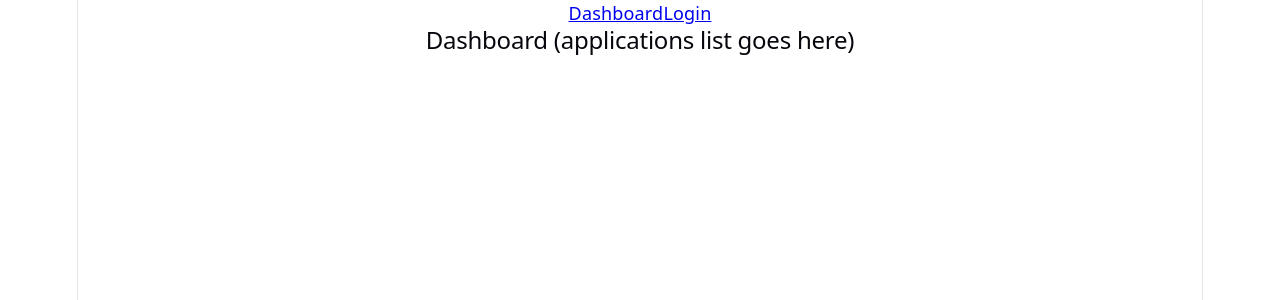
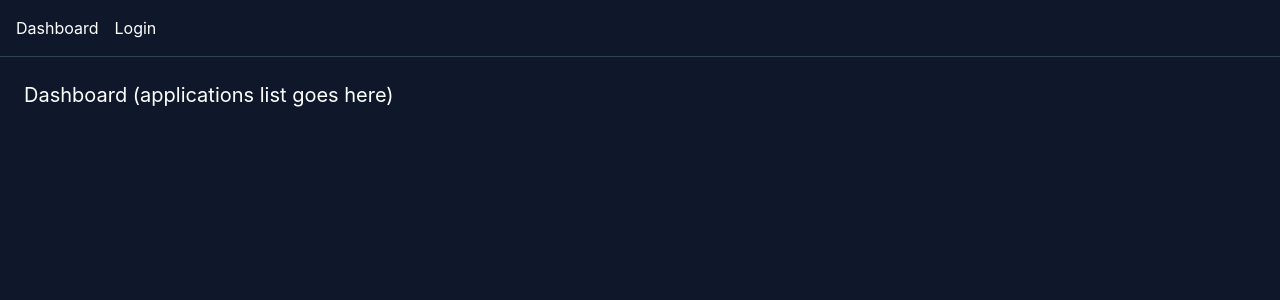
Before and after one commit to SthaSundar/jobtracker-frontend, a React (Vite) app: page / in a window 1280 px wide. Shown: the top 300 px of the page. Built offline with nearby package versions, Linux system fonts and the light colour scheme.

Commit message:
feat: add auth store, axios interceptor, and verify JWT flow end-to-end

```diff
--- a/package.json
+++ b/package.json
@@ -16,7 +16,8 @@
     "react": "^19.2.7",
     "react-dom": "^19.2.7",
     "react-router": "^8.3.0",
-    "tailwindcss": "^4.3.3"
+    "tailwindcss": "^4.3.3",
+    "zustand": "^5.0.14"
   },
   "devDependencies": {
     "@eslint/js": "^10.0.1",
--- a/src/api/axios.js
+++ b/src/api/axios.js
@@ -0,0 +1,16 @@
+import axios from 'axios';
+import useAuthStore from '../store/authStore';
+
+const api = axios.create({
+  baseURL: 'http://127.0.0.1:8000/api',
+});
+
+api.interceptors.request.use((config) => {
+  const token = useAuthStore.getState().accessToken;
+  if (token) {
+    config.headers.Authorization = `Bearer ${token}`;
+  }
+  return config;
+});
+
+export default api;
--- a/src/index.css
+++ b/src/index.css
@@ -1,111 +1 @@
-:root {
-  --text: #6b6375;
-  --text-h: #08060d;
-  --bg: #fff;
-  --border: #e5e4e7;
-  --code-bg: #f4f3ec;
-  --accent: #aa3bff;
-  --accent-bg: rgba(170, 59, 255, 0.1);
-  --accent-border: rgba(170, 59, 255, 0.5);
-  --social-bg: rgba(244, 243, 236, 0.5);
-  --shadow:
-    rgba(0, 0, 0, 0.1) 0 10px 15px -3px, rgba(0, 0, 0, 0.05) 0 4px 6px -2px;
-
-  --sans: system-ui, 'Segoe UI', Roboto, sans-serif;
-  --heading: system-ui, 'Segoe UI', Roboto, sans-serif;
-  --mono: ui-monospace, Consolas, monospace;
-
-  font: 18px/145% var(--sans);
-  letter-spacing: 0.18px;
-  color-scheme: light dark;
-  color: var(--text);
-  background: var(--bg);
-  font-synthesis: none;
-  text-rendering: optimizeLegibility;
-  -webkit-font-smoothing: antialiased;
-  -moz-osx-font-smoothing: grayscale;
-
-  @media (max-width: 1024px) {
-    font-size: 16px;
-  }
-}
-
-@media (prefers-color-scheme: dark) {
-  :root {
-    --text: #9ca3af;
-    --text-h: #f3f4f6;
-    --bg: #16171d;
-    --border: #2e303a;
-    --code-bg: #1f2028;
-    --accent: #c084fc;
-    --accent-bg: rgba(192, 132, 252, 0.15);
-    --accent-border: rgba(192, 132, 252, 0.5);
-    --social-bg: rgba(47, 48, 58, 0.5);
-    --shadow:
-      rgba(0, 0, 0, 0.4) 0 10px 15px -3px, rgba(0, 0, 0, 0.25) 0 4px 6px -2px;
-  }
-
-  #social .button-icon {
-    filter: invert(1) brightness(2);
-  }
-}
-
-body {
-  margin: 0;
-}
-
-#root {
-  width: 1126px;
-  max-width: 100%;
-  margin: 0 auto;
-  text-align: center;
-  border-inline: 1px solid var(--border);
-  min-height: 100svh;
-  display: flex;
-  flex-direction: column;
-  box-sizing: border-box;
-}
-
-h1,
-h2 {
-  font-family: var(--heading);
-  font-weight: 500;
-  color: var(--text-h);
-}
-
-h1 {
-  font-size: 56px;
-  letter-spacing: -1.68px;
-  margin: 32px 0;
-  @media (max-width: 1024px) {
-    font-size: 36px;
-    margin: 20px 0;
-  }
-}
-h2 {
-  font-size: 24px;
-  line-height: 118%;
-  letter-spacing: -0.24px;
-  margin: 0 0 8px;
-  @media (max-width: 1024px) {
-    font-size: 20px;
-  }
-}
-p {
-  margin: 0;
-}
-
-code,
-.counter {
-  font-family: var(--mono);
-  display: inline-flex;
-  border-radius: 4px;
-  color: var(--text-h);
-}
-
-code {
-  font-size: 15px;
-  line-height: 135%;
-  padding: 4px 8px;
-  background: var(--code-bg);
-}
+@import "tailwindcss";
--- /dev/null
+++ b/src/store/authStore.js
@@ -0,0 +1,15 @@
+import { create } from 'zustand';
+
+const useAuthStore = create((set) => ({
+  accessToken: null,
+  refreshToken: null,
+  isAuthenticated: false,
+
+  setTokens: (access, refresh) =>
+    set({ accessToken: access, refreshToken: refresh, isAuthenticated: true }),
+
+  logout: () =>
+    set({ accessToken: null, refreshToken: null, isAuthenticated: false }),
+}));
+
+export default useAuthStore;
```
Also changed, not shown: 1 other file (tests, documents, lock files or other folders).
